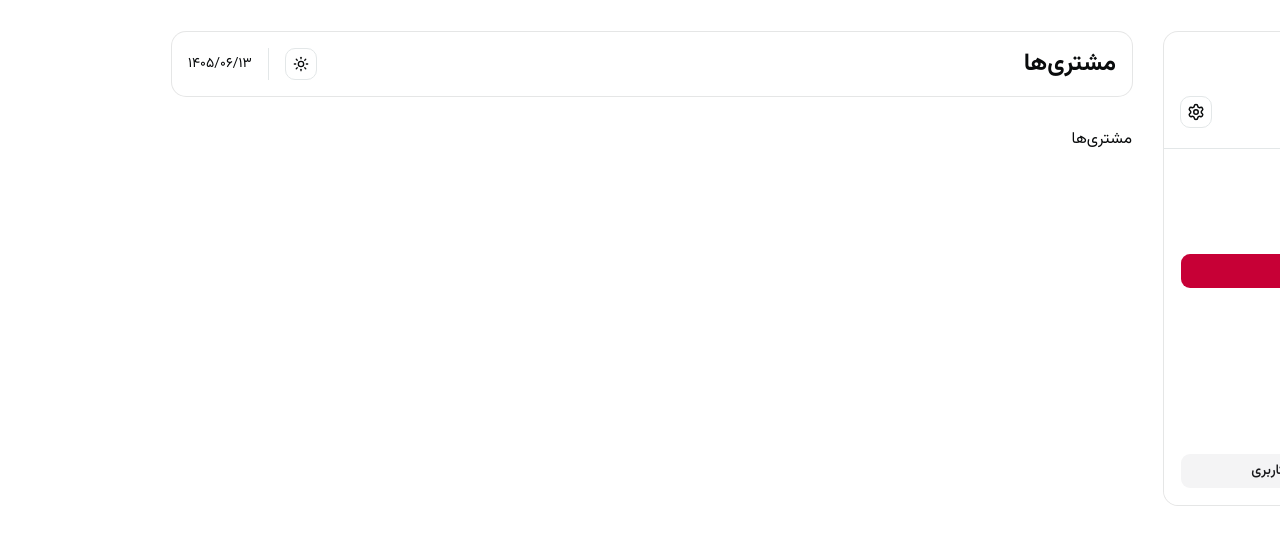
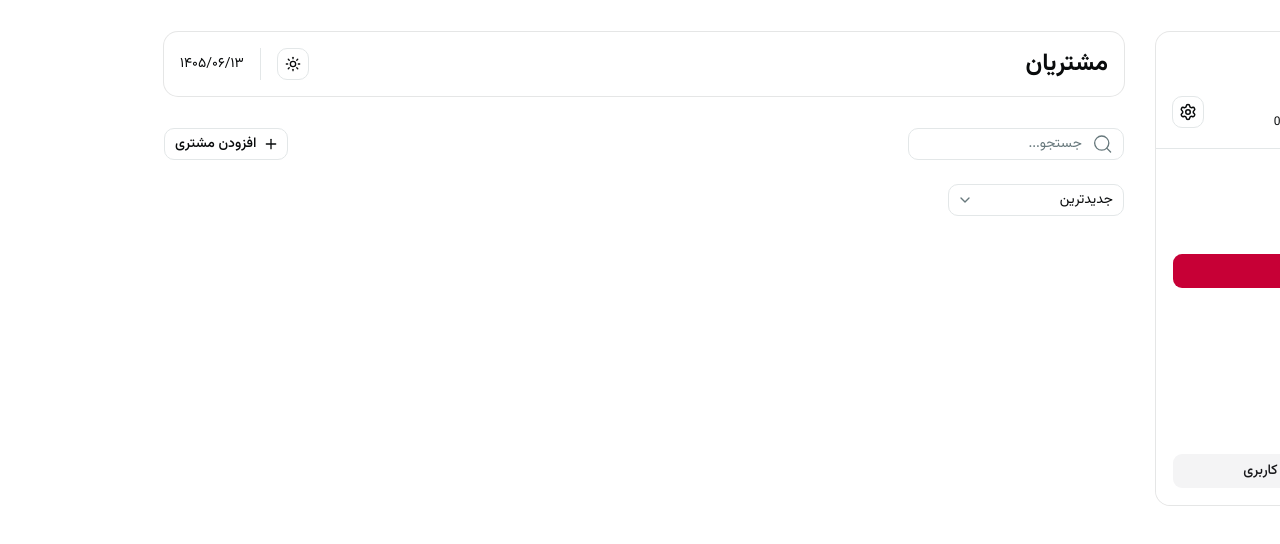
Before and after one commit to nomaan-07/barfa-mobile-repair, a Next.js app: page /admin/customers in a window 1280 px wide. Shown: the top 544 px of the page. Built offline with nearby package versions, Linux system fonts and the light colour scheme.

Commit message:
feat(admin): add customers table controls

```diff
--- a/app/admin/customers/page.tsx
+++ b/app/admin/customers/page.tsx
@@ -1,5 +1,19 @@
+import CustomersTableControls from "@/features/admin/customers/CustomersTableControls/index";
+import { Metadata } from "next";
+import { Suspense } from "react";
+
+export const metadata: Metadata = {
+  title: "مشتریان",
+};
+
 function CustomersPage() {
-  return <div>مشتری‌ها</div>;
+  return (
+    <>
+      <Suspense fallback={null}>
+        <CustomersTableControls />
+      </Suspense>
+    </>
+  );
 }
 
 export default CustomersPage;
--- a/app/admin/orders/page.tsx
+++ b/app/admin/orders/page.tsx
@@ -9,7 +9,6 @@ export const metadata: Metadata = {
 };
 
 function OrdersPage() {
-  // FIXME: Add skeleton
   return (
     <Suspense fallback={null}>
       <AdminOrdersTableControls />
--- a/constants/navigation/panel.ts
+++ b/constants/navigation/panel.ts
@@ -38,7 +38,7 @@ export const adminNavItems = [
   },
   {
     id: "customers",
-    title: "مشتری‌ها",
+    title: "مشتریان",
     url: "/admin/customers",
     icon: Users,
   },
--- a/features/account/orders/AccountOrdersTableControls.tsx
+++ b/features/account/orders/AccountOrdersTableControls.tsx
@@ -35,6 +35,7 @@ function AccountOrdersTableControls({
         options={dateSortOptions}
         value={dateSort}
         onValueChange={onDateSort}
+        label="مرتب‌سازی"
       />
 
       {hasActiveControls && <ClearFiltersButton onReset={onReset} />}
--- a/features/admin/orders/AdminOrdersTableControls/components/AdminOrderSearch.tsx
+++ b/features/admin/components/AdminSearch.tsx
@@ -1,11 +1,18 @@
+"use client";
+
 import { Button } from "@/components/ui/button";
 import { Input } from "@/components/ui/input";
 import { useUpdateSearchParams } from "@/hooks/useUpdateSearchParams";
+import { cn } from "@/lib/utils";
 import { LucideEraser, SearchIcon } from "lucide-react";
 import { useSearchParams } from "next/navigation";
 import { useEffect, useState } from "react";
 
-function AdminOrderSearch() {
+interface AdminSearchProps {
+  className?: string;
+}
+
+function AdminSearch({ className }: AdminSearchProps) {
   const searchParams = useSearchParams();
   const updateSearchParams = useUpdateSearchParams();
 
@@ -24,7 +31,12 @@ function AdminOrderSearch() {
   }, [query, searchParams, updateSearchParams]);
 
   return (
-    <div className="text-muted-foreground focus-within:border-ring dark:bg-input/30 flex h-8 w-full items-center justify-between overflow-hidden rounded-lg border pr-2.5 sm:w-54">
+    <div
+      className={cn(
+        "text-muted-foreground focus-within:border-ring dark:bg-input/30 flex h-8 w-full items-center justify-between overflow-hidden rounded-lg border pr-2.5 sm:w-54",
+        className,
+      )}
+    >
       <SearchIcon strokeWidth={1.5} />
       <Input
         placeholder="جستجو..."
@@ -42,4 +54,4 @@ function AdminOrderSearch() {
   );
 }
 
-export default AdminOrderSearch;
+export default AdminSearch;
--- /dev/null
+++ b/features/admin/customers/CustomersTableControls/components/AddCustomerButton.tsx
@@ -0,0 +1,12 @@
+import { Button } from "@/components/ui/button";
+import { PlusIcon } from "lucide-react";
+
+function AddCustomerButton() {
+  return (
+    <Button className="w-fit self-end max-sm:order-1" variant="outline">
+      <PlusIcon data-icon="inline-start" /> افزودن مشتری
+    </Button>
+  );
+}
+
+export default AddCustomerButton;
--- /dev/null
+++ b/features/admin/customers/CustomersTableControls/components/CustomersTableSort.tsx
@@ -0,0 +1,45 @@
+"use client";
+
+import OptionSelect from "@/components/shared/OptionSelect";
+import { dateSortOptions } from "@/constants/sorts";
+import { useUpdateSearchParams } from "@/hooks/useUpdateSearchParams";
+import { useSearchParams } from "next/navigation";
+
+const sortOptions = [
+  ...dateSortOptions,
+  {
+    label: "بیشترین پرداختی",
+    value: "most-paid",
+  },
+  {
+    label: "کمترین پرداختی",
+    value: "least-paid",
+  },
+];
+
+function CustomersTableSort() {
+  const searchParams = useSearchParams();
+  const updateSearchParams = useUpdateSearchParams();
+
+  const sort = searchParams.get("sort") ?? "newest";
+
+  function updateSort(value: string) {
+    updateSearchParams({
+      sort: value,
+      page: 1,
+    });
+  }
+
+  return (
+    <div className="*:w-full sm:w-44">
+      <OptionSelect
+        options={sortOptions}
+        value={sort}
+        onValueChange={updateSort}
+        label="مرتب‌سازی"
+      />
+    </div>
+  );
+}
+
+export default CustomersTableSort;
--- /dev/null
+++ b/features/admin/customers/CustomersTableControls/index.tsx
@@ -0,0 +1,17 @@
+import AdminSearch from "../../components/AdminSearch";
+import AddCustomerButton from "./components/AddCustomerButton";
+import CustomersTableSort from "./components/CustomersTableSort";
+
+function CustomersTableControls() {
+  return (
+    <>
+      <div className="flex flex-col justify-between gap-6 sm:flex-row sm:items-center">
+        <AdminSearch className="max-sm:order-2" />
+        <AddCustomerButton />
+      </div>
+      <CustomersTableSort />
+    </>
+  );
+}
+
+export default CustomersTableControls;
--- a/features/admin/orders/AdminOrdersTableControls/components/AdminOrdersTableFilter.tsx
+++ b/features/admin/orders/AdminOrdersTableControls/components/AdminOrdersTableFilter.tsx
@@ -76,7 +76,7 @@ function AdminOrdersTableFilter() {
         />
       </Field>
       <Field className={fieldClasses}>
-        <FieldLabel>مرتب سازی</FieldLabel>
+        <FieldLabel>مرتب‌سازی</FieldLabel>
         <OptionSelect
           options={dateSortOptions}
           value={sort}
--- a/features/admin/orders/AdminOrdersTableControls/index.tsx
+++ b/features/admin/orders/AdminOrdersTableControls/index.tsx
@@ -5,7 +5,7 @@ import { cn } from "@/lib/utils";
 import { FilterIcon, PlusIcon, XCircleIcon } from "lucide-react";
 import Link from "next/link";
 import { useState } from "react";
-import AdminOrderSearch from "./components/AdminOrderSearch";
+import AdminSearch from "../../components/AdminSearch";
 import AdminOrdersTableFilter from "./components/AdminOrdersTableFilter";
 
 function AdminOrdersTableControls() {
@@ -25,7 +25,7 @@ function AdminOrdersTableControls() {
             {isFiltersOpen ? <XCircleIcon /> : <FilterIcon />}
           </Button>
 
-          <AdminOrderSearch />
+          <AdminSearch />
         </div>
 
         <Link
--- a/features/panel/Sidebar/index.tsx
+++ b/features/panel/Sidebar/index.tsx
@@ -20,7 +20,6 @@ function Sidebar({ type, items }: SidebarProps) {
       >
         <Card className="h-full overflow-auto pt-0 max-md:rounded-none">
           <SidebarHeader type={type} />
-          {/* FIXME: Add closeMobileMenu to each item */}
           <SidebarNav items={items} />
           <CardFooter className="mt-auto border-none bg-inherit">
             <LogoutButton />
```
